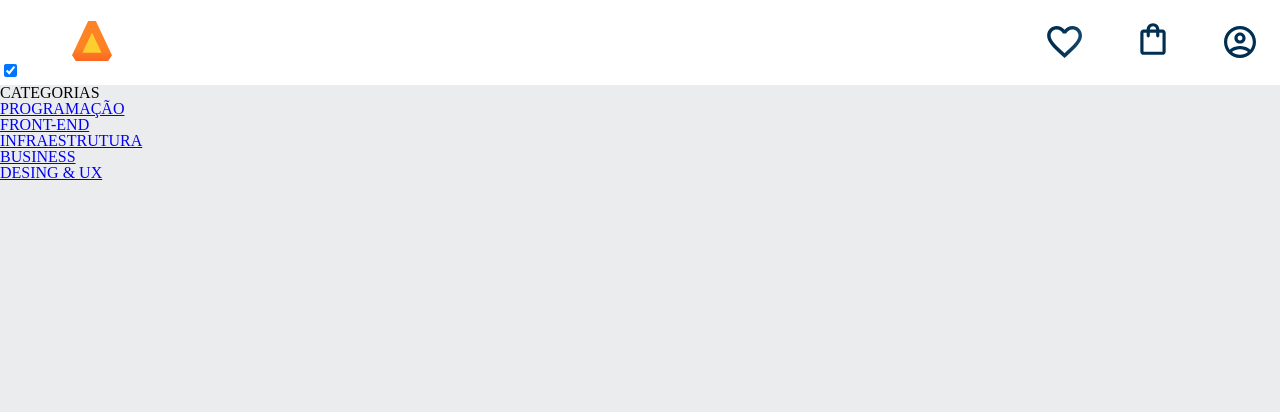
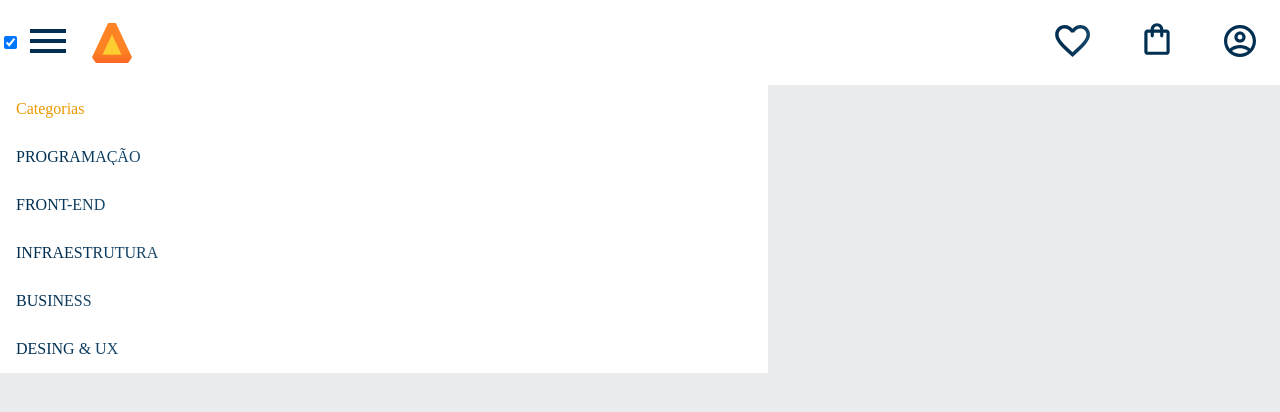
Before and after one commit to joaovictorms18/alura-bookss, a plain HTML site: page index.html in a window 1280 px wide. Both pictures are taken after a click on the checkbox 10 px from the left and 70 px from the top of the page. Drawn offline with Linux system fonts and the light colour scheme.

Commit message:
Add files via upload

```diff
--- a/styles/header.css
+++ b/styles/header.css
@@ -1,8 +1,8 @@
-.cabeçalho_menu_hamburguer {
+.cabeçalho_menu-hamburguer {
 
     width: 24px;
     height: 24px;
-    background-image: url(../img/Menu.svg);
+    background-image: url(../Img/Menu.svg);
     display: inline-block;
     background-repeat: no-repeat;
     background-position: center;
@@ -16,10 +16,11 @@
     align-items: center;
     position: relative;
 }
-.cabeçalho{
+.container{
     display: flex;
     align-items: center;
 }
+
 .container__imagem{
     padding: 1em;
 }
@@ -32,10 +33,21 @@
 .container_botao:checked~.lista-menu{
     display: block;
 }
-.lista-menu__titulo, .lista-menu__item{
-    background: linear-gradient(97.54deg, #ffffff 35.49%, #ffffff89 165.37%);
+
+.lista-menu__titulo,.lista-menu__item{
+    padding: 1em;
+    background-color: var(--branco);
+}
+
+
+.lista-menu__titulo {
+    color: var(--laranja);
+}
+.lista-menu__link{
+    background: var(--azul-degrade);
     -webkit-background-clip: text;
-    -webkit-text-fill-color: transparente;
-    background-clip:text;
+    -webkit-text-fill-color: transparent;
+    background-clip: text;
     text-transform: uppercase;
-}
+    width: 60vw;
+    }
```
